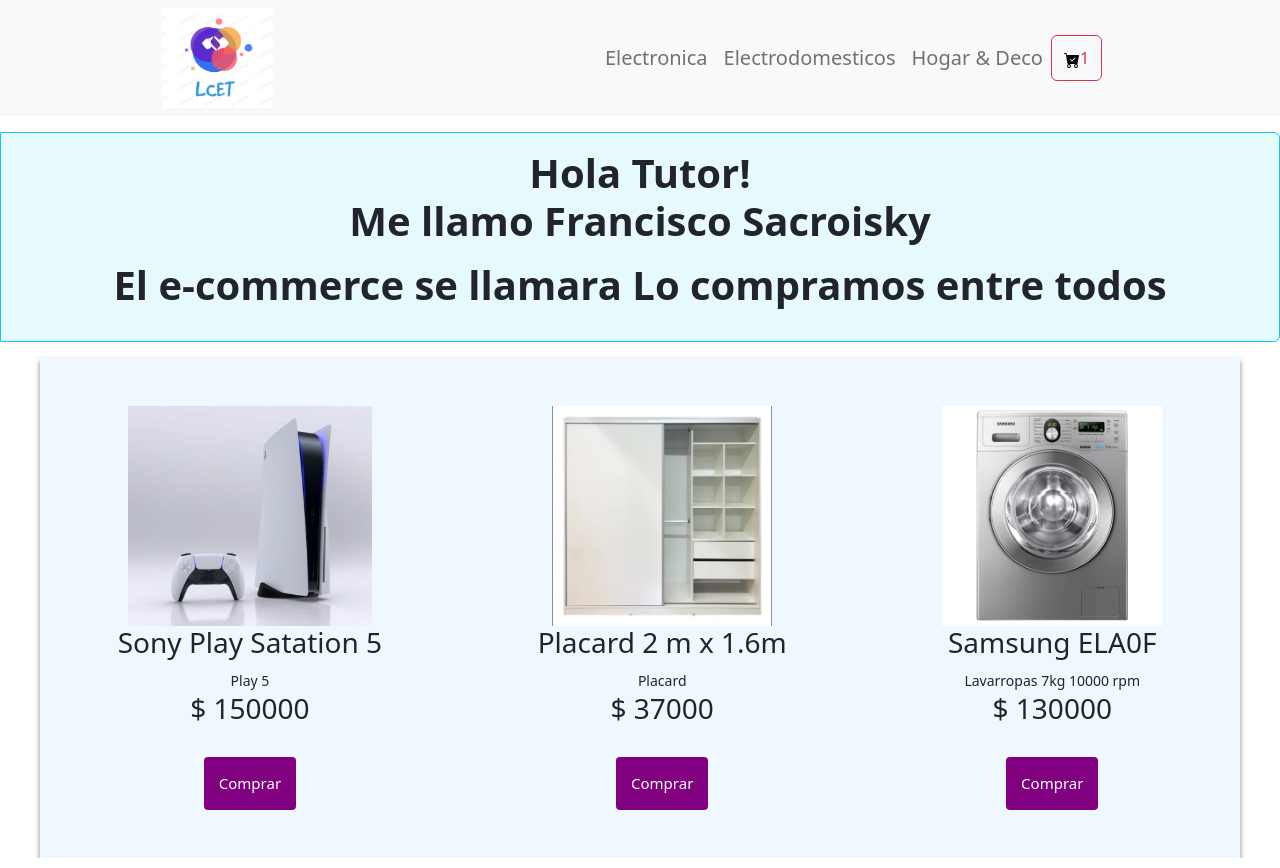
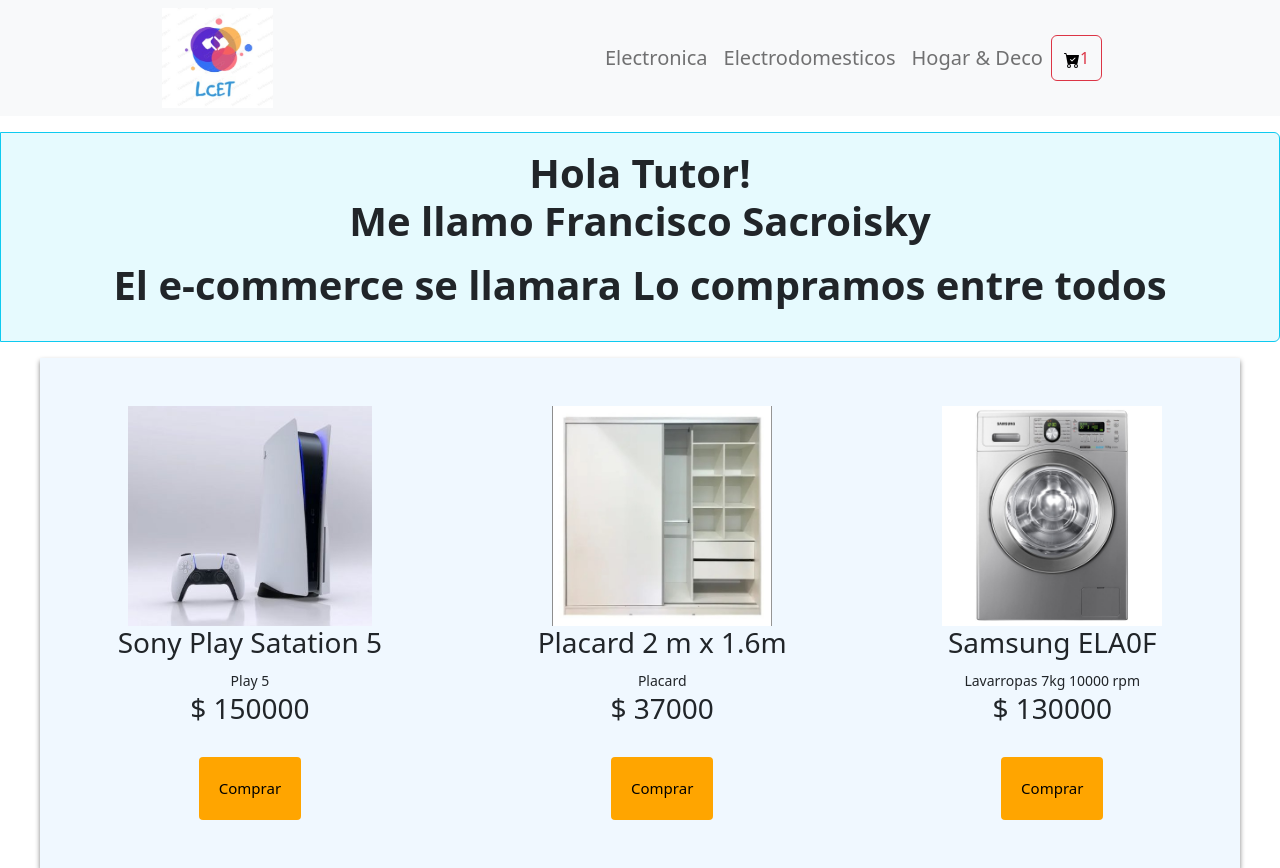
Before and after one commit to Sacro93/Third_Project_ReactJs, a React (Create React App) app: page / in a window 1280 px wide. Built offline with nearby package versions, Linux system fonts and the light colour scheme.

Commit message:
agregando State

```diff
--- a/src/App.js
+++ b/src/App.js
@@ -22,7 +22,6 @@
           detail="Play 5"
         />
 
-
 <Card
           img="/imgs/placard.jpg"
           title="Placard 2 m x 1.6m"
--- a/src/components/Card.jsx
+++ b/src/components/Card.jsx
@@ -6,14 +6,14 @@
 
     return (
 
+
       <div className= "m-5 text-center gap-3">
-
         <img height="220px" src={props.img}  alt={props.title}/>
         <h3>{props.title}</h3>
         <small>{props.detail}</small>
         <h3>$ {props.price}</h3>
         <br/>
-       <Button padding="15px" color="purple" >
+       <Button padding="20px"  >
       Comprar
        </Button>
 
--- a/src/components/button/Button.jsx
+++ b/src/components/button/Button.jsx
@@ -1,13 +1,27 @@
-import"./button.css"
+import React from "react"
+//ahi estan los hooks
+import "./button.css";
 
-export default function Button(props){
-    // console.log(props)
-    // Se imprime: {color:"orange", text: "Hola desde props"}
-    const styleButton={
-        backgroundColor: props.color,
-        padding: props.padding,
-    };
-    return( <button style={styleButton} className="button" >{props.children}</button>)
+export default function Button(props) {
+
+
+let[colorState, setColorState]= React.useState();
+
+
+  let styleButton = {
+    backgroundColor: colorState,
+    padding: props.padding,
+  };
+
+function handleClick(event){
+    console.log("evento cick")
+    setColorState("red");
+
 }
 
-// estilos 1.43 hs de la clase 4
+  return (
+    <button onClick={handleClick} style={styleButton} className="button">
+      {props.children}
+    </button>
+  );
+}
--- a/src/components/button/button.css
+++ b/src/components/button/button.css
@@ -4,9 +4,12 @@
     color:white;
     font-size: 15px;
     max-width:  160px;
-    background-color: rgb(186, 164, 206);
+    background-color: orange;
     border-radius: 4px;
+    color: black ;
+    text-decoration:double;
     border: none;
     margin: 10px 15px,
 
+
 }
```
